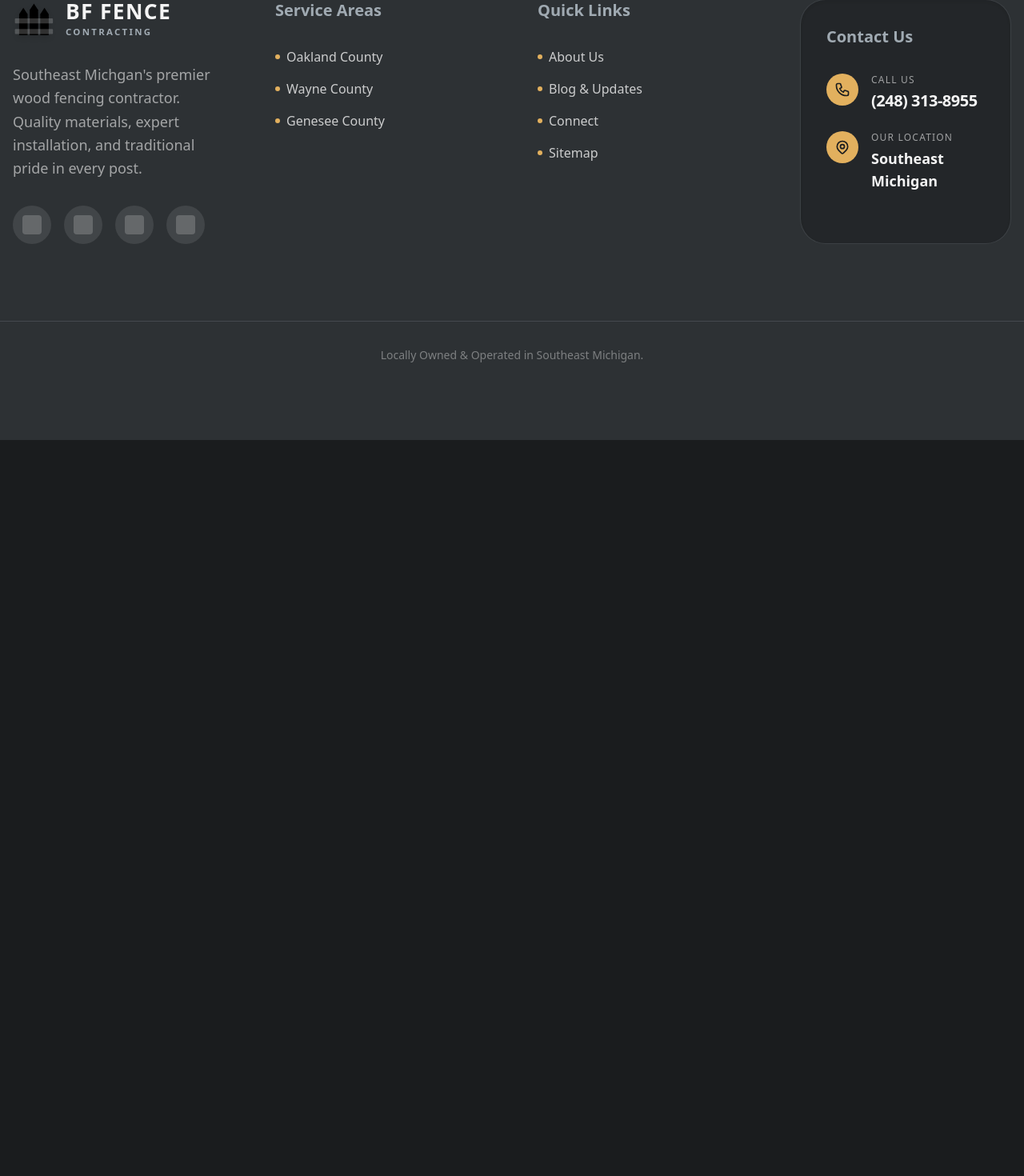
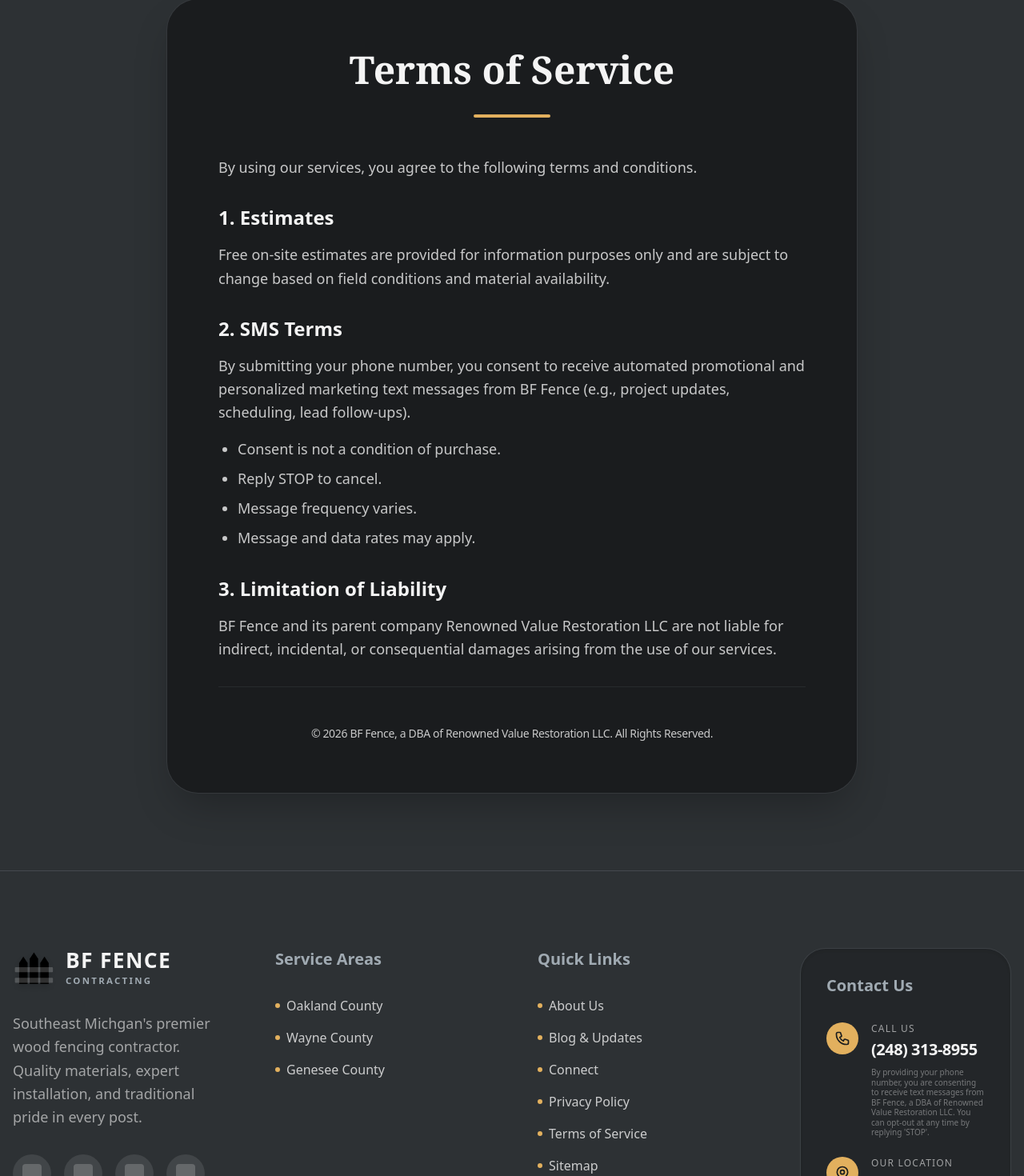
Before and after one commit to AgenticPortfolioX/BFFence, a React (Vite) app: page /BFFence/terms-of-service in a window 1280 px wide. Shown: the part 179-1649 px from the top of the page at 80% size. Before the commit the page ends 800 px from the top, so only its background shows below. Built offline with nearby package versions, Linux system fonts and the light colour scheme.

Commit message:
Finalize compliance and SMS disclosures: BDBF legal name, A2P clauses, mandatory consent check

```diff
--- a/src/App.tsx
+++ b/src/App.tsx
@@ -13,6 +13,8 @@
 import { AboutUs } from './pages/AboutUs';
 import { Updates } from './pages/Updates';
 import { FreeEstimate } from './pages/FreeEstimate';
+import { PrivacyPolicy } from './pages/PrivacyPolicy';
+import { TermsOfService } from './pages/TermsOfService';
 
 export default function App() {
   return (
@@ -27,6 +29,8 @@
           <Route path="/about" element={<AboutUs />} />
           <Route path="/updates" element={<Updates />} />
           <Route path="/free-estimate" element={<FreeEstimate />} />
+          <Route path="/privacy-policy" element={<PrivacyPolicy />} />
+          <Route path="/terms-of-service" element={<TermsOfService />} />
         </Routes>
         <Footer />
       </main>
--- a/src/components/CTA_Footer.tsx
+++ b/src/components/CTA_Footer.tsx
@@ -96,6 +96,16 @@
               </a>
             </li>
             <li>
+              <Link to="/privacy-policy" className="hover:text-accent transition-colors flex items-center gap-2">
+                <span className="w-1.5 h-1.5 rounded-full bg-accent" /> Privacy Policy
+              </Link>
+            </li>
+            <li>
+              <Link to="/terms-of-service" className="hover:text-accent transition-colors flex items-center gap-2">
+                <span className="w-1.5 h-1.5 rounded-full bg-accent" /> Terms of Service
+              </Link>
+            </li>
+            <li>
               <a href="/BFFence/sitemap.xml" className="hover:text-accent transition-colors flex items-center gap-2">
                 <span className="w-1.5 h-1.5 rounded-full bg-accent" /> Sitemap
               </a>
@@ -117,6 +127,9 @@
                 <a href="tel:2483138955" className="text-xl font-bold hover:text-accent transition-colors tracking-tight">
                   (248) 313-8955
                 </a>
+                <p className="text-[10px] text-foreground/40 mt-2 leading-tight">
+                  By providing your phone number, you are consenting to receive text messages from BF Fence, a DBA of Renowned Value Restoration LLC. You can opt-out at any time by replying 'STOP'.
+                </p>
               </div>
             </div>
             <div className="flex items-start gap-4">
@@ -135,7 +148,7 @@
         </div>
       </div>
       <div className="container mx-auto px-4 mt-24 pt-8 border-t border-secondary/20 text-center text-foreground/40 text-sm">
-        Locally Owned & Operated in Southeast Michigan.
+        © 2026 BDBF Fence, a DBA of Renowned Value Restoration LLC. All Rights Reserved.
       </div>
     </footer>
   );
--- a/src/pages/FreeEstimate.tsx
+++ b/src/pages/FreeEstimate.tsx
@@ -7,7 +7,8 @@
     email: '',
     phone: '',
     address: '',
-    details: ''
+    details: '',
+    smsConsent: false
   });
   const [submitted, setSubmitted] = useState(false);
 
@@ -19,8 +20,9 @@
   };
 
   const handleChange = (e: React.ChangeEvent<HTMLInputElement | HTMLTextAreaElement>) => {
-    const { name, value } = e.target;
-    setFormData(prev => ({ ...prev, [name]: value }));
+    const { name, value, type } = e.target as HTMLInputElement;
+    const val = type === 'checkbox' ? (e.target as HTMLInputElement).checked : value;
+    setFormData(prev => ({ ...prev, [name]: val }));
   };
 
   return (
@@ -83,7 +85,7 @@
                       value={formData.phone}
                       onChange={handleChange}
                       className="w-full px-4 py-3 rounded-xl bg-section-bg border border-secondary/20 text-foreground focus:outline-none focus:border-accent focus:ring-1 focus:ring-accent transition-colors"
-                      placeholder="(248) 555-0123"
+                      placeholder="(248) 313-8955"
                     />
                   </div>
                 </div>
@@ -128,6 +130,21 @@
                   ></textarea>
                 </div>
 
+                <div className="flex items-start gap-3 p-4 bg-accent/5 rounded-xl border border-accent/10">
+                  <input
+                    type="checkbox"
+                    id="smsConsent"
+                    name="smsConsent"
+                    required
+                    checked={formData.smsConsent}
+                    onChange={handleChange}
+                    className="mt-1 w-5 h-5 rounded border-secondary/20 text-accent focus:ring-accent transition-all cursor-pointer"
+                  />
+                  <label htmlFor="smsConsent" className="text-sm text-foreground/70 leading-relaxed cursor-pointer select-none">
+                    By checking this box, I consent to receive automated promotional and personalized marketing text messages (e.g., project updates, scheduling, lead follow-ups) from BF Fence at the number provided. Consent is not a condition of any purchase. Reply HELP for help and STOP to cancel. Msg frequency varies. Msg & data rates may apply. View our <a href="/privacy-policy" className="text-accent hover:underline font-bold transition-all">Privacy Policy</a> and <a href="/terms-of-service" className="text-accent hover:underline font-bold transition-all">Terms of Service</a>.
+                  </label>
+                </div>
+
                 <button
                   type="submit"
                   className="w-full bg-accent text-background py-4 rounded-xl font-black text-lg hover:bg-accent/90 transition-all transform hover:scale-[1.02] shadow-lg"
--- /dev/null
+++ b/src/pages/PrivacyPolicy.tsx
@@ -0,0 +1,56 @@
+import React from 'react';
+
+export const PrivacyPolicy = () => {
+  return (
+    <div className="flex flex-col min-h-screen">
+      <section className="bg-section-bg py-24 flex-grow">
+        <div className="container mx-auto px-4 max-w-4xl">
+          <div className="bg-background rounded-[2.5rem] p-8 md:p-16 border border-secondary/20 shadow-2xl">
+            <h1 className="text-4xl md:text-5xl font-serif font-bold text-foreground mb-8 text-center">Privacy Policy</h1>
+            <div className="w-24 h-1 bg-accent mx-auto mb-12 rounded-full" />
+
+            <div className="space-y-8 text-foreground/80 leading-relaxed">
+              <p>
+                At BF Fence, we are committed to protecting your privacy. This Privacy Policy outlines how we collect, use, and safeguard your personal information.
+              </p>
+
+              <div>
+                <h2 className="text-2xl font-bold text-foreground mb-4">1. Information Collection</h2>
+                <p>
+                  We collect information you provide directly to us through lead forms, contact forms, and other communications when you request a free estimate or inquire about our services.
+                </p>
+              </div>
+
+              <div className="p-6 bg-accent/5 rounded-2xl border border-accent/20">
+                <h2 className="text-2xl font-bold text-accent mb-4">2. SMS Disclosure & Mobile Information</h2>
+                <p className="font-bold text-foreground mb-4">
+                  Mobile information will not be shared with third parties/affiliates for marketing/promotional purposes. All the above categories exclude text messaging originator opt-in data and consent; this information will not be shared with any third parties.
+                </p>
+              </div>
+
+              <div>
+                <h2 className="text-2xl font-bold text-foreground mb-4">3. Use of Information</h2>
+                <p>
+                  We use the information we collect to provide, maintain, and improve our services, to communicate with you about your projects, and to follow up on lead requests.
+                </p>
+              </div>
+
+              <div>
+                <h2 className="text-2xl font-bold text-foreground mb-4">4. Opt-Out</h2>
+                <p>
+                  You can opt-out of receiving SMS messages from BF Fence at any time by replying "STOP" to any received text message.
+                </p>
+              </div>
+
+              <div className="pt-12 border-t border-secondary/10 text-center">
+                <p className="text-sm font-medium tracking-tight">
+                  BF Fence is a DBA of Renowned Value Restoration LLC.
+                </p>
+              </div>
+            </div>
+          </div>
+        </div>
+      </section>
+    </div>
+  );
+};
--- /dev/null
+++ b/src/pages/TermsOfService.tsx
@@ -0,0 +1,55 @@
+import React from 'react';
+
+export const TermsOfService = () => {
+  return (
+    <div className="flex flex-col min-h-screen">
+      <section className="bg-section-bg py-24 flex-grow">
+        <div className="container mx-auto px-4 max-w-4xl">
+          <div className="bg-background rounded-[2.5rem] p-8 md:p-16 border border-secondary/20 shadow-2xl">
+            <h1 className="text-4xl md:text-5xl font-serif font-bold text-foreground mb-8 text-center">Terms of Service</h1>
+            <div className="w-24 h-1 bg-accent mx-auto mb-12 rounded-full" />
+
+            <div className="space-y-8 text-foreground/80 leading-relaxed text-lg">
+              <p>
+                By using our services, you agree to the following terms and conditions.
+              </p>
+
+              <div>
+                <h2 className="text-2xl font-bold text-foreground mb-4">1. Estimates</h2>
+                <p>
+                  Free on-site estimates are provided for information purposes only and are subject to change based on field conditions and material availability.
+                </p>
+              </div>
+
+              <div>
+                <h2 className="text-2xl font-bold text-foreground mb-4">2. SMS Terms</h2>
+                <p>
+                  By submitting your phone number, you consent to receive automated promotional and personalized marketing text messages from BF Fence (e.g., project updates, scheduling, lead follow-ups).
+                </p>
+                <ul className="list-disc pl-6 space-y-2 mt-4">
+                  <li>Consent is not a condition of purchase.</li>
+                  <li>Reply STOP to cancel.</li>
+                  <li>Message frequency varies.</li>
+                  <li>Message and data rates may apply.</li>
+                </ul>
+              </div>
+
+              <div>
+                <h2 className="text-2xl font-bold text-foreground mb-4">3. Limitation of Liability</h2>
+                <p>
+                  BF Fence and its parent company Renowned Value Restoration LLC are not liable for indirect, incidental, or consequential damages arising from the use of our services.
+                </p>
+              </div>
+
+              <div className="pt-12 border-t border-secondary/10 text-center">
+                <p className="text-sm font-medium tracking-tight">
+                  © 2026 BF Fence, a DBA of Renowned Value Restoration LLC. All Rights Reserved.
+                </p>
+              </div>
+            </div>
+          </div>
+        </div>
+      </section>
+    </div>
+  );
+};
```
